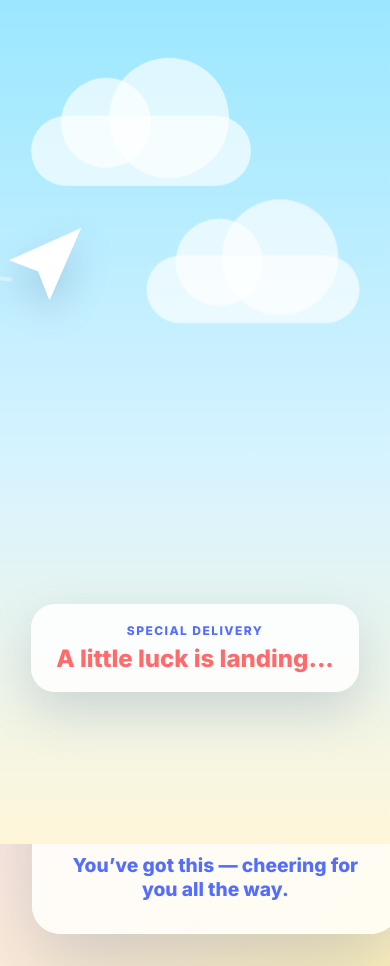
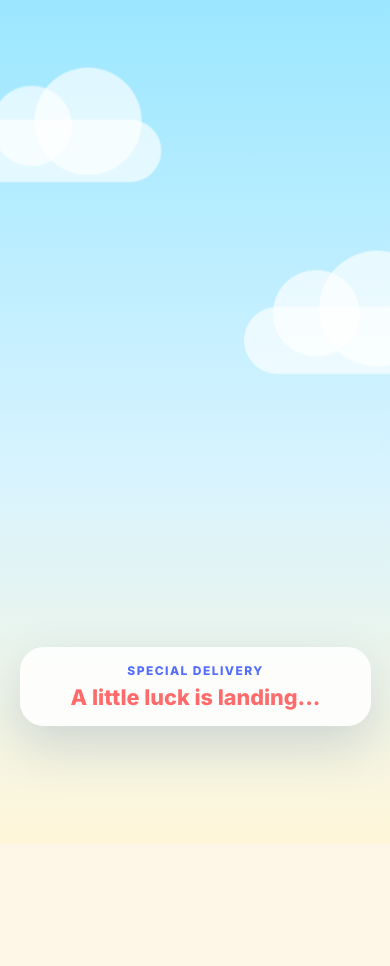
Before and after one commit to Peindecoco/Goodluck2, a website: page index.html in a window 390 px wide. After the commit the page ends 844 px from the top, so only its background shows below. Drawn offline with Linux system fonts and the light colour scheme.

Commit message:
Refactor CSS for improved readability and structure

```diff
--- a/src/styles.css
+++ b/src/styles.css
@@ -1,31 +1,225 @@
-:root { color: #26324a; background: #fef7e8; font-family: Inter, system-ui, sans-serif; }
+:root {
+  color: #26324a;
+  background: #fef7e8;
+  font-family: Inter, system-ui, sans-serif;
+}
+
 * { box-sizing: border-box; }
+html { min-height: 100%; }
 body { margin: 0; min-height: 100vh; overflow-x: hidden; }
 main { min-height: 100vh; position: relative; }
-.hero { min-height: 100vh; display: grid; place-items: center; padding: 2rem; background: radial-gradient(circle at 20% 20%, #fff7c8 0 18%, transparent 30%), linear-gradient(135deg, #b8e8ff 0%, #fce7f3 45%, #fff2bd 100%); position: relative; overflow: hidden; }
-.card { width: min(760px, 94vw); padding: clamp(2rem, 6vw, 4.5rem); border-radius: 38px; background: rgba(255,255,255,.78); box-shadow: 0 30px 80px rgba(67, 89, 135, .25); backdrop-filter: blur(18px); border: 1px solid rgba(255,255,255,.85); text-align: center; position: relative; z-index: 2; }
-.badge { display: inline-flex; align-items: center; gap: .5rem; padding: .65rem 1rem; border-radius: 999px; background: #fff3bf; color: #7a5410; font-weight: 800; text-transform: uppercase; letter-spacing: .08em; font-size: .76rem; }
-h1 { font-family: Pacifico, cursive; font-size: clamp(3rem, 9vw, 6.8rem); line-height: 1; margin: 1.1rem 0; color: #ff6b6b; text-shadow: 0 5px 0 #fff; }
-.lead { font-size: clamp(1.1rem, 2.4vw, 1.45rem); line-height: 1.7; margin: 0 auto 2rem; max-width: 620px; color: #3b4868; }
-.wish-grid { display: grid; grid-template-columns: repeat(3, 1fr); gap: 1rem; margin: 2rem 0; }
-.wish-grid div { min-height: 145px; padding: 1.2rem; border-radius: 24px; background: linear-gradient(180deg, #fff, #fff8dd); display: grid; place-items: center; gap: .7rem; font-weight: 700; box-shadow: inset 0 0 0 1px rgba(255,255,255,.8); }
-.wish-grid svg { color: #ff9f1c; width: 30px; height: 30px; }
-.signature { font-size: 1.2rem; font-weight: 800; color: #536dfe; margin-bottom: 0; }
-.entrance { position: fixed; inset: 0; z-index: 10; overflow: hidden; display: grid; place-items: center; background: linear-gradient(#9be7ff, #d7f3ff 55%, #fff6d9); transition: opacity .8s ease, visibility .8s ease; }
+
+.hero {
+  min-height: 100svh;
+  display: grid;
+  place-items: center;
+  padding: clamp(1rem, 4vw, 2rem);
+  background: radial-gradient(circle at 20% 20%, #fff7c8 0 18%, transparent 30%), linear-gradient(135deg, #b8e8ff 0%, #fce7f3 45%, #fff2bd 100%);
+  position: relative;
+  overflow: hidden;
+}
+
+.card {
+  width: min(760px, 94vw);
+  padding: clamp(1.35rem, 5vw, 4.5rem);
+  border-radius: clamp(24px, 6vw, 38px);
+  background: rgba(255, 255, 255, .78);
+  box-shadow: 0 30px 80px rgba(67, 89, 135, .25);
+  backdrop-filter: blur(18px);
+  border: 1px solid rgba(255, 255, 255, .85);
+  text-align: center;
+  position: relative;
+  z-index: 2;
+}
+
+.badge {
+  display: inline-flex;
+  align-items: center;
+  gap: .5rem;
+  padding: .65rem 1rem;
+  border-radius: 999px;
+  background: #fff3bf;
+  color: #7a5410;
+  font-weight: 800;
+  text-transform: uppercase;
+  letter-spacing: .08em;
+  font-size: .76rem;
+}
+
+h1 {
+  font-family: Pacifico, cursive;
+  font-size: clamp(2.75rem, 10vw, 6.8rem);
+  line-height: .98;
+  margin: 1.1rem 0;
+  color: #ff6b6b;
+  text-shadow: 0 5px 0 #fff;
+}
+
+.lead {
+  font-size: clamp(1rem, 2.4vw, 1.45rem);
+  line-height: 1.65;
+  margin: 0 auto 2rem;
+  max-width: 620px;
+  color: #3b4868;
+}
+
+.wish-grid {
+  display: grid;
+  grid-template-columns: repeat(3, 1fr);
+  gap: 1rem;
+  margin: 2rem 0;
+}
+
+.wish-grid div {
+  min-height: 145px;
+  padding: 1.2rem;
+  border-radius: 24px;
+  background: linear-gradient(180deg, #fff, #fff8dd);
+  display: grid;
+  place-items: center;
+  gap: .7rem;
+  font-weight: 700;
+  box-shadow: inset 0 0 0 1px rgba(255, 255, 255, .8);
+}
+
+.icon { color: #ff9f1c; font-size: 2rem; line-height: 1; }
+.signature { font-size: clamp(1rem, 3.5vw, 1.2rem); font-weight: 800; color: #536dfe; margin-bottom: 0; }
+
+.entrance {
+  position: fixed;
+  inset: 0;
+  z-index: 10;
+  overflow: hidden;
+  display: grid;
+  place-items: center;
+  background: linear-gradient(#9be7ff, #d7f3ff 55%, #fff6d9);
+  transition: opacity .8s ease, visibility .8s ease;
+}
+
 .entrance.delivered { opacity: 0; visibility: hidden; pointer-events: none; }
-.airplane-wrap { position: absolute; left: 0; top: 26%; filter: drop-shadow(0 16px 18px rgba(47,78,122,.22)); }
-.plane-icon { width: clamp(90px, 14vw, 170px); height: clamp(90px, 14vw, 170px); color: white; fill: white; }
-.trail { position: absolute; right: 78%; top: 54%; display: flex; gap: 12px; transform: rotate(7deg); }
-.trail span { width: 58px; height: 4px; border-radius: 99px; background: rgba(255,255,255,.75); animation: trail 1s infinite ease-in-out; }
-.trail span:nth-child(2) { width: 38px; animation-delay: .16s; } .trail span:nth-child(3) { width: 22px; animation-delay: .32s; }
-.delivery-note { position: absolute; bottom: 18%; padding: 1.2rem 1.6rem; border-radius: 24px; background: rgba(255,255,255,.86); box-shadow: 0 20px 50px rgba(67, 89, 135, .2); text-align: center; }
-.delivery-note span { display: block; color: #536dfe; font-weight: 800; text-transform: uppercase; letter-spacing: .12em; font-size: .75rem; }
-.delivery-note strong { display: block; margin-top: .35rem; font-size: clamp(1.5rem, 4vw, 2.4rem); color: #ff6b6b; }
-.cloud { position: absolute; width: 220px; height: 70px; border-radius: 999px; background: rgba(255,255,255,.65); filter: blur(.2px); }
-.cloud::before, .cloud::after { content: ''; position: absolute; border-radius: 50%; background: inherit; } .cloud::before { width: 90px; height: 90px; left: 30px; top: -38px; } .cloud::after { width: 120px; height: 120px; right: 22px; top: -58px; }
-.cloud-one { top: 15%; left: 8%; animation: float 7s ease-in-out infinite; } .cloud-two { right: 7%; top: 32%; transform: scale(.75); animation: float 8s ease-in-out infinite reverse; }
-.confetti i { position: absolute; left: var(--left); top: -20px; width: 10px; height: 18px; border-radius: 4px; background: hsl(calc(var(--left) * 3.6), 90%, 62%); animation: confetti 5.5s var(--delay) linear infinite; opacity: .75; }
+
+.airplane-wrap {
+  position: absolute;
+  left: 0;
+  top: 24%;
+  width: clamp(96px, 14vw, 170px);
+  height: clamp(96px, 14vw, 170px);
+  filter: drop-shadow(0 16px 18px rgba(47, 78, 122, .22));
+  animation: airplane-flight 4.8s cubic-bezier(.42, 0, .28, 1) forwards;
+  transform-origin: 65% 50%;
+}
+
+.plane-icon {
+  width: 100%;
+  height: 100%;
+  color: white;
+  fill: white;
+  stroke: #6c8dc9;
+  stroke-linejoin: round;
+  stroke-linecap: round;
+  stroke-width: 3;
+}
+
+.trail {
+  position: absolute;
+  right: 78%;
+  top: 54%;
+  display: flex;
+  gap: 12px;
+  transform: rotate(7deg);
+}
+
+.trail span {
+  width: 58px;
+  height: 4px;
+  border-radius: 99px;
+  background: rgba(255, 255, 255, .75);
+  animation: trail 1s infinite ease-in-out;
+}
+
+.trail span:nth-child(2) { width: 38px; animation-delay: .16s; }
+.trail span:nth-child(3) { width: 22px; animation-delay: .32s; }
+
+.delivery-note {
+  position: absolute;
+  bottom: 18%;
+  width: min(90vw, 520px);
+  padding: 1.2rem 1.6rem;
+  border-radius: 24px;
+  background: rgba(255, 255, 255, .86);
+  box-shadow: 0 20px 50px rgba(67, 89, 135, .2);
+  text-align: center;
+  animation: note-arrival .8s 3.1s ease-out both;
+}
+
+.delivery-note span {
+  display: block;
+  color: #536dfe;
+  font-weight: 800;
+  text-transform: uppercase;
+  letter-spacing: .12em;
+  font-size: .75rem;
+}
+
+.delivery-note strong {
+  display: block;
+  margin-top: .35rem;
+  font-size: clamp(1.35rem, 5vw, 2.4rem);
+  color: #ff6b6b;
+}
+
+.cloud { position: absolute; width: 220px; height: 70px; border-radius: 999px; background: rgba(255, 255, 255, .65); filter: blur(.2px); }
+.cloud::before, .cloud::after { content: ''; position: absolute; border-radius: 50%; background: inherit; }
+.cloud::before { width: 90px; height: 90px; left: 30px; top: -38px; }
+.cloud::after { width: 120px; height: 120px; right: 22px; top: -58px; }
+.cloud-one { top: 15%; left: 8%; animation: float 7s ease-in-out infinite; }
+.cloud-two { right: 7%; top: 32%; transform: scale(.75); animation: float 8s ease-in-out infinite reverse; }
+
+.confetti i {
+  position: absolute;
+  left: var(--left);
+  top: -20px;
+  width: 10px;
+  height: 18px;
+  border-radius: 4px;
+  background: hsl(var(--hue), 90%, 62%);
+  animation: confetti 5.5s var(--delay) linear infinite;
+  opacity: .75;
+}
+
+@keyframes airplane-flight {
+  0% { transform: translate3d(-35vw, 18svh, 0) rotate(-8deg) scale(.85); }
+  20% { transform: translate3d(8vw, 5svh, 0) rotate(10deg) scale(1); }
+  48% { transform: translate3d(38vw, 22svh, 0) rotate(-5deg) scale(1.08); }
+  72% { transform: translate3d(68vw, 8svh, 0) rotate(12deg) scale(.96); }
+  100% { transform: translate3d(108vw, 28svh, 0) rotate(18deg) scale(.72); }
+}
+
+@keyframes note-arrival { from { opacity: 0; transform: translateY(22px) scale(.96); } to { opacity: 1; transform: translateY(0) scale(1); } }
 @keyframes trail { 50% { opacity: .35; transform: translateX(-10px); } }
 @keyframes float { 50% { transform: translateY(-18px); } }
-@keyframes confetti { to { transform: translateY(110vh) rotate(540deg); } }
-@media (max-width: 720px) { .wish-grid { grid-template-columns: 1fr; } .card { border-radius: 28px; } }
+@keyframes confetti { to { transform: translateY(110svh) rotate(540deg); } }
+
+@media (max-width: 720px) {
+  .hero { align-items: start; padding: 1rem; padding-top: max(1rem, env(safe-area-inset-top)); }
+  .card { width: min(100%, 430px); margin-top: 1rem; box-shadow: 0 18px 45px rgba(67, 89, 135, .2); }
+  .badge { font-size: .66rem; padding: .55rem .8rem; }
+  .lead { margin-bottom: 1.2rem; }
+  .wish-grid { grid-template-columns: 1fr; gap: .7rem; margin: 1.2rem 0; }
+  .wish-grid div { min-height: auto; grid-template-columns: auto 1fr; text-align: left; padding: .9rem 1rem; }
+  .icon { font-size: 1.45rem; }
+  .airplane-wrap { top: 20%; width: clamp(82px, 26vw, 118px); height: clamp(82px, 26vw, 118px); }
+  .trail { gap: 7px; }
+  .trail span { width: 34px; height: 3px; }
+  .trail span:nth-child(2) { width: 24px; }
+  .trail span:nth-child(3) { width: 16px; }
+  .cloud { transform: scale(.72); }
+  .cloud-one { left: -12%; }
+  .cloud-two { right: -18%; top: 38%; }
+  .delivery-note { bottom: 14%; padding: 1rem; }
+}
+
+@media (prefers-reduced-motion: reduce) {
+  .airplane-wrap, .trail span, .cloud-one, .cloud-two, .confetti i, .delivery-note { animation-duration: .01ms; animation-iteration-count: 1; }
+  .entrance { transition-duration: .01ms; }
+}
```
